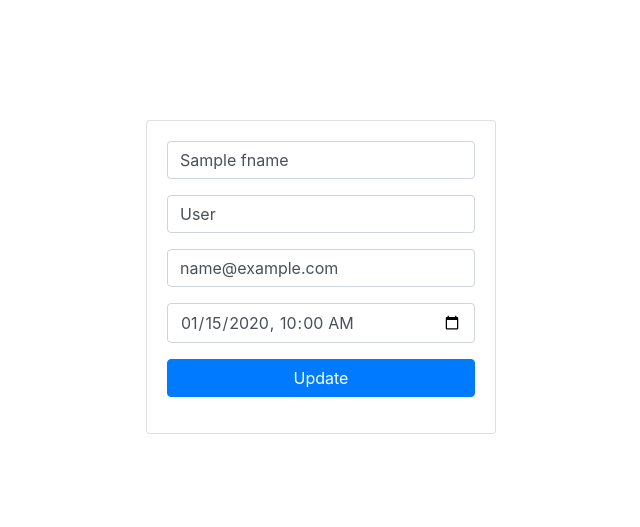
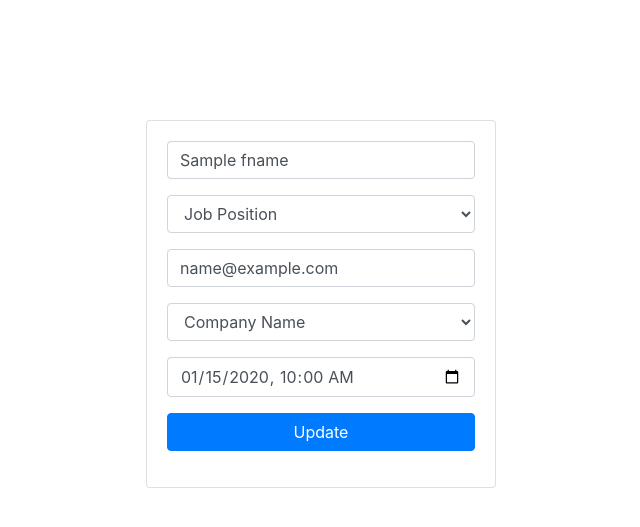
Before and after one commit to hishaam19/CSC5991, a Flask app: page /edit/1 in a window 1280 px wide. Shown: the top 527 px of the page, without its empty margins (319-959 px from the left). Run offline with Flask 2, Linux system fonts and the light colour scheme; a database or web service that is not in the repository returns one stand-in record (values such as "Sample title"); some libraries are stand-ins or nearby versions.

Commit message:
Update edit.html

```diff
--- a/Microservices/Scheduling/src/templates/edit.html
+++ b/Microservices/Scheduling/src/templates/edit.html
@@ -1,3 +1,4 @@
+
 {% extends "layout.html" %}
 {% block body %}
   <div class="row">
@@ -8,11 +9,30 @@
             <input type="text" name="fname" value="{{candidate.fname}}" class="form-control">
           </div>
           <div class="form-group">
-            <input type="text" name="lname" value="{{candidate.lname}}" class="form-control">
+            <select type="text" name="job" value="{{candidate.job}}" class="form-control">
+              <option>Job Position</option>
+              <option>Job 2</option>
+              <option>Job 3</option>
+              <option>Job 4</option>
+              <option>Job 5</option>
+              <option>Job 6</option>
+              <option>Job 7</option>
+          </select>
           </div>
           <div class="form-group">
             <input type="text" name="email" value="{{candidate.email}}" class="form-control">
           </div>
+          <div class="form-group">
+            <select type="text" name="company" value="{{candidate.company}}" class="form-control">
+               <option>Company Name</option>
+               <option>Company 2</option>
+               <option>Company 3</option>
+               <option>Company 4</option>
+               <option>Company 5</option>
+               <option>Company 6</option>
+               <option>Company 7</option>
+           </select>
+            </div>
           <div class="form-group">
             <input type="datetime-local" name="date" value="{{candidate.date}}" class="form-control">
           </div>
```
